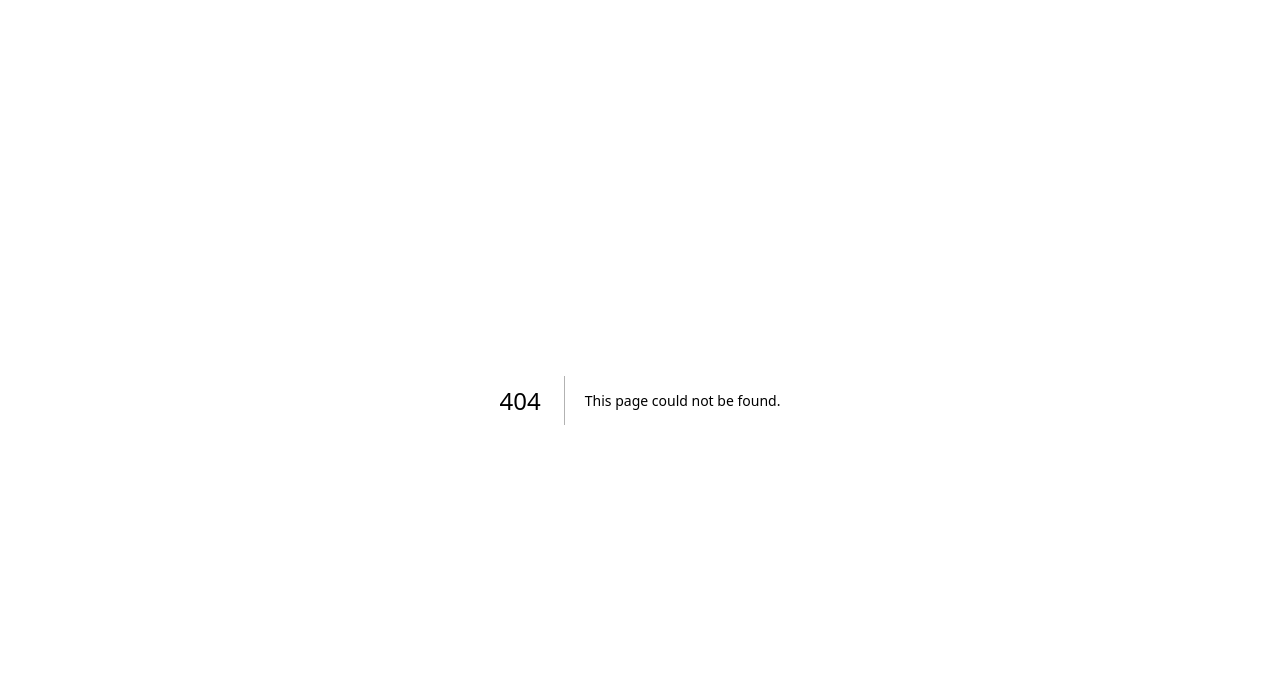
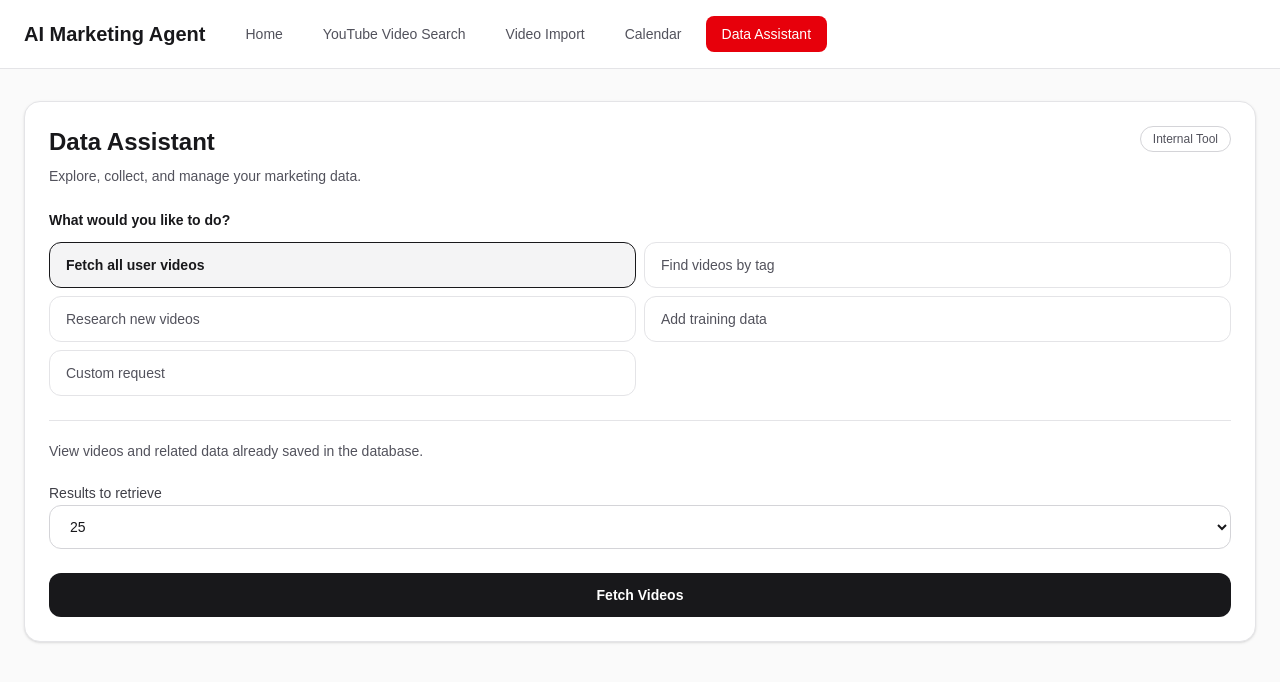
Before and after one commit to Juliusshipton/reel-analyzer, a Next.js app: page /dashboard/data-assistant in a window 1280 px wide. Before the commit this address had no page. Shown: the top 682 px of the page. Built offline with nearby package versions, Linux system fonts and the light colour scheme.

Commit message:
Added Data Assistant Tab

```diff
--- /dev/null
+++ b/src/app/dashboard/data-assistant/page.tsx
@@ -0,0 +1,5 @@
+import { DatabaseConsole } from "@/components/dashboard/DatabaseConsole";
+
+export default function DatbaseAssistantPage() {
+    return <DatabaseConsole />
+}
--- a/src/components/dashboard/DashboardNavbar.tsx
+++ b/src/components/dashboard/DashboardNavbar.tsx
@@ -8,7 +8,8 @@ const navigationItems = [
   { label: "Home", href: "/dashboard" },
   { label: "YouTube Video Search", href: "/dashboard/youtube-search"},
   { label: "Video Import", href: "/dashboard/video-import"},
-  { label: "Calendar", href: "/dashboard/calendar"}
+  { label: "Calendar", href: "/dashboard/calendar"},
+  { label: "Data Assistant", href: "/dashboard/data-assistant"}
 ];
 
 export default function DashboardNavbar() {
```
